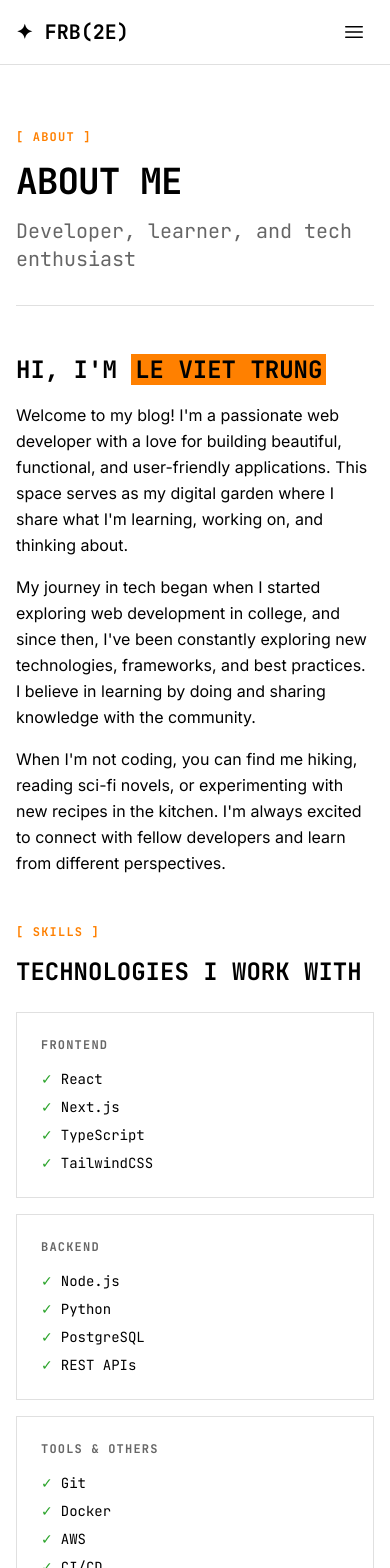
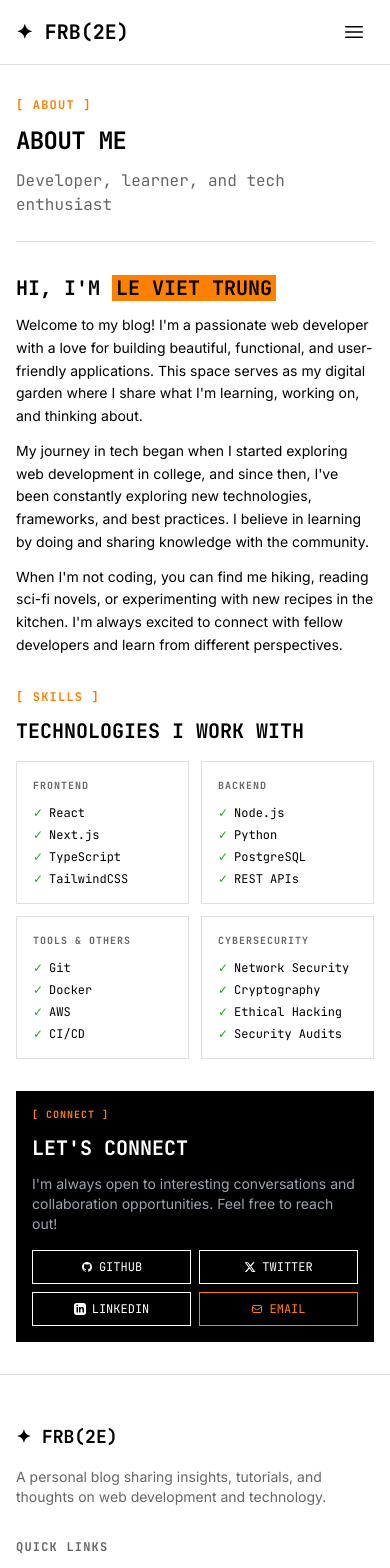
Before and after one commit to vietrux/freebee-blog, a Next.js app: page /about in a window 390 px wide. Shown: the top 1568 px of the page. Built offline with nearby package versions, Linux system fonts and the light colour scheme.

Commit message:
fix: responsive issue

```diff
--- a/app/about/page.tsx
+++ b/app/about/page.tsx
@@ -7,24 +7,24 @@ export const metadata: Metadata = {
 
 export default function AboutPage() {
   return (
-    <div className="mx-auto max-w-4xl px-4 py-16 sm:px-6 lg:px-8">
+    <div className="mx-auto max-w-4xl px-4 py-8 sm:py-16 sm:px-6 lg:px-8">
       {/* Header */}
-      <div className="mb-12 border-b border-border pb-8">
-        <span className="section-label block mb-4">[ ABOUT ]</span>
-        <h1 className="font-mono text-4xl font-bold tracking-tight text-foreground mb-4">
+      <div className="mb-8 sm:mb-12 border-b border-border pb-6 sm:pb-8">
+        <span className="section-label block mb-3 sm:mb-4">[ ABOUT ]</span>
+        <h1 className="font-mono text-2xl sm:text-4xl font-bold tracking-tight text-foreground mb-3 sm:mb-4">
           ABOUT ME
         </h1>
-        <p className="text-xl text-muted-foreground font-mono">
+        <p className="text-base sm:text-xl text-muted-foreground font-mono">
           Developer, learner, and tech enthusiast
         </p>
       </div>
 
       {/* Bio Section */}
-      <section className="mb-12">
-        <h2 className="font-mono text-2xl font-bold text-foreground mb-4">
+      <section className="mb-8 sm:mb-12">
+        <h2 className="font-mono text-xl sm:text-2xl font-bold text-foreground mb-3 sm:mb-4">
           HI, I'M <span className="bg-accent px-1">LE VIET TRUNG</span>
         </h2>
-        <div className="space-y-4 text-foreground leading-relaxed">
+        <div className="space-y-3 sm:space-y-4 text-sm sm:text-base text-foreground leading-relaxed">
           <p>
             Welcome to my blog! I'm a passionate web developer with a love for building
             beautiful, functional, and user-friendly applications. This space serves as
@@ -43,12 +43,12 @@ export default function AboutPage() {
       </section>
 
       {/* Skills Section */}
-      <section className="mb-12">
-        <span className="section-label block mb-4">[ SKILLS ]</span>
-        <h2 className="font-mono text-2xl font-bold text-foreground mb-6">
+      <section className="mb-8 sm:mb-12">
+        <span className="section-label block mb-3 sm:mb-4">[ SKILLS ]</span>
+        <h2 className="font-mono text-xl sm:text-2xl font-bold text-foreground mb-4 sm:mb-6">
           TECHNOLOGIES I WORK WITH
         </h2>
-        <div className="grid gap-4 md:grid-cols-2 lg:grid-cols-3 bg-white">
+        <div className="grid gap-3 sm:gap-4 grid-cols-2 lg:grid-cols-4 bg-white">
           {[
             {
               category: 'FRONTEND',
@@ -67,14 +67,14 @@ export default function AboutPage() {
               skills: ['Network Security', 'Cryptography', 'Ethical Hacking', 'Security Audits'],
             }
           ].map((group) => (
-            <div key={group.category} className="bg-background p-6 border border-border">
-              <h3 className="font-mono text-xs font-bold tracking-widest text-muted-foreground uppercase mb-4">
+            <div key={group.category} className="bg-background p-4 sm:p-6 border border-border">
+              <h3 className="font-mono text-[10px] sm:text-xs font-bold tracking-widest text-muted-foreground uppercase mb-3 sm:mb-4">
                 {group.category}
               </h3>
-              <ul className="space-y-2">
+              <ul className="space-y-1.5 sm:space-y-2">
                 {group.skills.map((skill) => (
-                  <li key={skill} className="flex items-center text-foreground font-mono text-sm">
-                    <span className="text-success mr-2">✓</span>
+                  <li key={skill} className="flex items-center text-foreground font-mono text-xs sm:text-sm">
+                    <span className="text-success mr-1.5 sm:mr-2">✓</span>
                     {skill}
                   </li>
                 ))}
@@ -85,25 +85,26 @@ export default function AboutPage() {
       </section>
 
       {/* Contact Section */}
-      <section className="card-featured p-8">
-        <span className="text-xs font-mono font-bold tracking-widest uppercase text-accent block mb-4">
+      {/* Contact Section */}
+      <section className="card-featured p-4 sm:p-8">
+        <span className="text-[10px] sm:text-xs font-mono font-bold tracking-widest uppercase text-accent block mb-3 sm:mb-4">
           [ CONNECT ]
         </span>
-        <h2 className="font-mono text-2xl font-bold mb-4">
+        <h2 className="font-mono text-xl sm:text-2xl font-bold mb-3 sm:mb-4">
           LET'S CONNECT
         </h2>
-        <p className="text-gray-400 mb-6">
+        <p className="text-sm sm:text-base text-gray-400 mb-4 sm:mb-6">
           I'm always open to interesting conversations and collaboration opportunities.
           Feel free to reach out!
         </p>
-        <div className="flex flex-wrap gap-3">
+        <div className="grid grid-cols-2 sm:flex sm:flex-wrap gap-2 sm:gap-3">
           <a
             href="https://github.com/vietrux"
             target="_blank"
             rel="noopener noreferrer"
-            className="inline-flex items-center px-4 py-2 border border-white text-white font-mono text-sm hover:bg-white hover:text-black transition-all"
+            className="inline-flex items-center justify-center px-3 sm:px-4 py-2 border border-white text-white font-mono text-xs sm:text-sm hover:bg-white hover:text-black transition-all"
           >
-            <svg className="mr-2 h-4 w-4" fill="currentColor" viewBox="0 0 24 24">
+            <svg className="mr-1.5 sm:mr-2 h-3 w-3 sm:h-4 sm:w-4" fill="currentColor" viewBox="0 0 24 24">
               <path fillRule="evenodd" d="M12 2C6.477 2 2 6.484 2 12.017c0 4.425 2.865 8.18 6.839 9.504.5.092.682-.217.682-.483 0-.237-.008-.868-.013-1.703-2.782.605-3.369-1.343-3.369-1.343-.454-1.158-1.11-1.466-1.11-1.466-.908-.62.069-.608.069-.608 1.003.07 1.531 1.032 1.531 1.032.892 1.53 2.341 1.088 2.91.832.092-.647.35-1.088.636-1.338-2.22-.253-4.555-1.113-4.555-4.951 0-1.093.39-1.988 1.029-2.688-.103-.253-.446-1.272.098-2.65 0 0 .84-.27 2.75 1.026A9.564 9.564 0 0112 6.844c.85.004 1.705.115 2.504.337 1.909-1.296 2.747-1.027 2.747-1.027.546 1.379.202 2.398.1 2.651.64.7 1.028 1.595 1.028 2.688 0 3.848-2.339 4.695-4.566 4.943.359.309.678.92.678 1.855 0 1.338-.012 2.419-.012 2.747 0 .268.18.58.688.482A10.019 10.019 0 0022 12.017C22 6.484 17.522 2 12 2z" clipRule="evenodd" />
             </svg>
             GITHUB
@@ -112,9 +113,9 @@ export default function AboutPage() {
             href="https://twitter.com/vietrux"
             target="_blank"
             rel="noopener noreferrer"
-            className="inline-flex items-center px-4 py-2 border border-white text-white font-mono text-sm hover:bg-white hover:text-black transition-all"
+            className="inline-flex items-center justify-center px-3 sm:px-4 py-2 border border-white text-white font-mono text-xs sm:text-sm hover:bg-white hover:text-black transition-all"
           >
-            <svg className="mr-2 h-4 w-4" fill="currentColor" viewBox="0 0 24 24">
+            <svg className="mr-1.5 sm:mr-2 h-3 w-3 sm:h-4 sm:w-4" fill="currentColor" viewBox="0 0 24 24">
               <path d="M18.244 2.25h3.308l-7.227 8.26 8.502 11.24H16.17l-5.214-6.817L4.99 21.75H1.68l7.73-8.835L1.254 2.25H8.08l4.713 6.231zm-1.161 17.52h1.833L7.084 4.126H5.117z" />
             </svg>
             TWITTER
@@ -123,18 +124,18 @@ export default function AboutPage() {
             href="https://linkedin.com/in/vietrux"
             target="_blank"
             rel="noopener noreferrer"
-            className="inline-flex items-center px-4 py-2 border border-white text-white font-mono text-sm hover:bg-white hover:text-black transition-all"
+            className="inline-flex items-center justify-center px-3 sm:px-4 py-2 border border-white text-white font-mono text-xs sm:text-sm hover:bg-white hover:text-black transition-all"
           >
-            <svg className="mr-2 h-4 w-4" fill="currentColor" viewBox="0 0 24 24">
+            <svg className="mr-1.5 sm:mr-2 h-3 w-3 sm:h-4 sm:w-4" fill="currentColor" viewBox="0 0 24 24">
               <path fillRule="evenodd" d="M19 0h-14c-2.761 0-5 2.239-5 5v14c0 2.761 2.239 5 5 5h14c2.762 0 5-2.239 5-5v-14c0-2.761-2.238-5-5-5zm-11 19h-3v-11h3v11zm-1.5-12.268c-.966 0-1.75-.79-1.75-1.764s.784-1.764 1.75-1.764 1.75.79 1.75 1.764-.783 1.764-1.75 1.764zm13.5 12.268h-3v-5.604c0-3.368-4-3.113-4 0v5.604h-3v-11h3v1.765c1.396-2.586 7-2.777 7 2.476v6.759z" clipRule="evenodd" />
             </svg>
             LINKEDIN
           </a>
           <a
             href="mailto:leviettrung.social@gmail.com"
-            className="inline-flex items-center px-4 py-2 border border-accent text-accent font-mono text-sm hover:bg-accent hover:text-black transition-all"
+            className="inline-flex items-center justify-center px-3 sm:px-4 py-2 border border-accent text-accent font-mono text-xs sm:text-sm hover:bg-accent hover:text-black transition-all"
           >
-            <svg className="mr-2 h-4 w-4" fill="none" viewBox="0 0 24 24" stroke="currentColor">
+            <svg className="mr-1.5 sm:mr-2 h-3 w-3 sm:h-4 sm:w-4" fill="none" viewBox="0 0 24 24" stroke="currentColor">
               <path strokeLinecap="round" strokeLinejoin="round" strokeWidth={2} d="M3 8l7.89 5.26a2 2 0 002.22 0L21 8M5 19h14a2 2 0 002-2V7a2 2 0 00-2-2H5a2 2 0 00-2 2v10a2 2 0 002 2z" />
             </svg>
             EMAIL
--- a/app/blog/[slug]/page.tsx
+++ b/app/blog/[slug]/page.tsx
@@ -53,14 +53,14 @@ export default async function BlogPostPage({ params }: PageProps) {
   const formattedDate = format(new Date(post.date), 'MMMM dd, yyyy')
 
   return (
-    <div className="mx-auto max-w-7xl px-4 py-16 sm:px-6 lg:px-8">
+    <div className="mx-auto max-w-7xl px-4 py-8 sm:py-16 sm:px-6 lg:px-8">
       <div className="flex gap-8">
         {/* Main Content */}
-        <article className="flex-1 min-w-0">
+        <article className="flex-1 min-w-0 max-w-4xl">
           {/* Back to Blog Link */}
           <Link
             href="/blog"
-            className="inline-flex items-center text-sm font-mono text-muted-foreground hover:text-accent transition-colors mb-8"
+            className="inline-flex items-center text-sm font-mono text-muted-foreground hover:text-accent transition-colors mb-6 sm:mb-8"
           >
             <svg
               className="mr-2 h-4 w-4"
@@ -79,18 +79,18 @@ export default async function BlogPostPage({ params }: PageProps) {
           </Link>
 
           {/* Post Header */}
-          <header className="mb-12 border-b border-border pb-8">
-            <div className="mb-4 flex flex-wrap items-center gap-4 text-sm font-mono text-muted-foreground uppercase tracking-wider">
+          <header className="mb-8 sm:mb-12 border-b border-border pb-6 sm:pb-8">
+            <div className="mb-4 flex flex-wrap items-center gap-2 sm:gap-4 text-xs sm:text-sm font-mono text-muted-foreground uppercase tracking-wider">
               <time dateTime={post.date}>{formattedDate}</time>
-              <span>•</span>
+              <span className="hidden sm:inline">•</span>
               <span>{post.readingTime}</span>
             </div>
 
-            <h1 className="font-mono text-4xl font-bold tracking-tight text-foreground mb-4 sm:text-5xl">
+            <h1 className="font-mono text-2xl sm:text-4xl lg:text-5xl font-bold tracking-tight text-foreground mb-4">
               {post.title.toUpperCase()}
             </h1>
 
-            <p className="text-xl text-muted-foreground mb-6">
+            <p className="text-base sm:text-xl text-muted-foreground mb-6">
               {post.description}
             </p>
 
@@ -100,7 +100,7 @@ export default async function BlogPostPage({ params }: PageProps) {
                   <Link
                     key={tag}
                     href={`/blog?tag=${encodeURIComponent(tag)}`}
-                    className="inline-flex items-center px-3 py-1 text-xs font-mono border border-border text-muted-foreground hover:border-foreground transition-colors"
+                    className="inline-flex items-center px-2 sm:px-3 py-1 text-xs font-mono border border-border text-muted-foreground hover:border-foreground transition-colors"
                   >
                     {tag.toUpperCase()}
                   </Link>
@@ -110,7 +110,7 @@ export default async function BlogPostPage({ params }: PageProps) {
           </header>
 
           {/* MDX Content */}
-          <div className="prose prose-lg max-w-none">
+          <div className="prose prose-sm sm:prose-lg max-w-none prose-headings:font-mono prose-headings:tracking-tight prose-pre:overflow-x-auto">
             <MDXRemote
               source={post.content}
               components={components}
@@ -152,8 +152,8 @@ export default async function BlogPostPage({ params }: PageProps) {
           </footer>
         </article>
 
-        {/* Table of Contents Sidebar */}
-        <aside className="w-64 flex-shrink-0">
+        {/* Table of Contents Sidebar - Only visible on XL screens */}
+        <aside className="hidden xl:block w-64 flex-shrink-0">
           <TableOfContents />
         </aside>
       </div>
--- a/app/blog/page.tsx
+++ b/app/blog/page.tsx
@@ -12,14 +12,14 @@ export default function BlogPage() {
   const allTags = getAllTags()
 
   return (
-    <div className="mx-auto max-w-7xl px-4 py-16 sm:px-6 lg:px-8">
+    <div className="mx-auto max-w-7xl px-4 py-8 sm:py-16 sm:px-6 lg:px-8">
       {/* Header */}
-      <div className="mb-12">
-        <span className="section-label block mb-4">[ ARTICLES ]</span>
-        <h1 className="font-mono text-4xl font-bold tracking-tight text-foreground mb-4">
+      <div className="mb-8 sm:mb-12">
+        <span className="section-label block mb-3 sm:mb-4">[ ARTICLES ]</span>
+        <h1 className="font-mono text-2xl sm:text-4xl font-bold tracking-tight text-foreground mb-3 sm:mb-4">
           BLOG
         </h1>
-        <p className="text-xl text-muted-foreground">
+        <p className="text-base sm:text-xl text-muted-foreground">
           Thoughts, tutorials, and insights on web development
         </p>
       </div>
--- a/app/page.tsx
+++ b/app/page.tsx
@@ -9,25 +9,25 @@ export default function HomePage() {
     <div className="flex flex-col">
       {/* Hero Section */}
       <section className="border-b border-border">
-        <div className="mx-auto max-w-7xl px-4 py-24 sm:px-6 sm:py-32 lg:px-8">
+        <div className="mx-auto max-w-7xl px-4 py-16 sm:py-24 sm:px-6 lg:py-32 lg:px-8">
           <div className="mx-auto max-w-4xl text-center">
-            <span className="section-label mb-6 block">[ PERSONAL BLOG ]</span>
-            <h1 className="font-mono text-4xl font-bold tracking-tight text-foreground sm:text-6xl mb-6">
+            <span className="section-label mb-4 sm:mb-6 block">[ PERSONAL BLOG ]</span>
+            <h1 className="font-mono text-2xl sm:text-4xl lg:text-6xl font-bold tracking-tight text-foreground mb-4 sm:mb-6">
               WELCOME TO MY{' '}
               <span className="bg-accent px-2">BLOG#</span>
             </h1>
-            <p className="text-lg leading-8 text-muted-foreground mb-10 max-w-2xl mx-auto">
+            <p className="text-sm sm:text-lg leading-7 sm:leading-8 text-muted-foreground mb-6 sm:mb-10 max-w-2xl mx-auto">
               Exploring the intersection of web development, technology, and innovation.
               Join me as I share insights, tutorials, and thoughts on building modern web applications.
             </p>
-            <div className="flex items-center justify-center gap-4">
+            <div className="flex flex-col sm:flex-row items-center justify-center gap-3 sm:gap-4">
               <Link href="/blog">
-                <button className="btn-primary">
+                <button className="btn-primary w-full sm:w-auto">
                   READ THE BLOG
                 </button>
               </Link>
               <Link href="/about">
-                <button className="btn-secondary">
+                <button className="btn-secondary w-full sm:w-auto">
                   ABOUT ME
                 </button>
               </Link>
@@ -39,31 +39,31 @@ export default function HomePage() {
       {/* Stats Section - E2B.dev style */}
       <section className="border-b border-border">
         <div className="mx-auto max-w-7xl">
-          <div className="grid grid-cols-1 md:grid-cols-3 divide-y md:divide-y-0 md:divide-x divide-border text-center">
-            <div className="py-8 px-4">
-              <div className="stat-number">1+</div>
-              <div className="stat-label mt-2">BLOG POSTS</div>
+          <div className="grid grid-cols-3 divide-x divide-border text-center">
+            <div className="py-6 sm:py-8 px-2 sm:px-4">
+              <div className="text-2xl sm:text-5xl font-bold font-mono">1+</div>
+              <div className="text-[10px] sm:text-xs font-mono uppercase tracking-wider text-muted-foreground mt-1 sm:mt-2">BLOG POSTS</div>
             </div>
-            <div className="py-8 px-4">
-              <div className="stat-number">3+</div>
-              <div className="stat-label mt-2">YEARS EXPERIENCE</div>
+            <div className="py-6 sm:py-8 px-2 sm:px-4">
+              <div className="text-2xl sm:text-5xl font-bold font-mono">3+</div>
+              <div className="text-[10px] sm:text-xs font-mono uppercase tracking-wider text-muted-foreground mt-1 sm:mt-2">YEARS EXP</div>
             </div>
-            <div className="py-8 px-4">
-              <div className="stat-number">∞</div>
-              <div className="stat-label mt-2">LEARNING PASSION</div>
+            <div className="py-6 sm:py-8 px-2 sm:px-4">
+              <div className="text-2xl sm:text-5xl font-bold font-mono">∞</div>
+              <div className="text-[10px] sm:text-xs font-mono uppercase tracking-wider text-muted-foreground mt-1 sm:mt-2">PASSION</div>
             </div>
           </div>
         </div>
       </section>
 
       {/* Featured Posts Section */}
-      <section className="mx-auto max-w-7xl px-4 py-16 sm:px-6 lg:px-8">
-        <div className="mb-12">
-          <span className="section-label block mb-4">[ LATEST POSTS ]</span>
-          <h2 className="font-mono text-3xl font-bold tracking-tight text-foreground mb-2">
+      <section className="mx-auto max-w-7xl px-4 py-10 sm:py-16 sm:px-6 lg:px-8">
+        <div className="mb-8 sm:mb-12">
+          <span className="section-label block mb-3 sm:mb-4">[ LATEST POSTS ]</span>
+          <h2 className="font-mono text-xl sm:text-3xl font-bold tracking-tight text-foreground mb-2">
             FEATURED ARTICLES
           </h2>
-          <p className="text-muted-foreground">
+          <p className="text-sm sm:text-base text-muted-foreground">
             Check out my latest articles and tutorials
           </p>
         </div>
--- a/components/blog/blog-card.tsx
+++ b/components/blog/blog-card.tsx
@@ -12,34 +12,39 @@ export function BlogCard({ post }: BlogCardProps) {
 
   return (
     <Link href={`/blog/${post.slug}`} className="block group">
-      <div className="card-feature h-full bg-white border border-border p-6">
-        <div className="flex items-center justify-between text-xs font-mono text-muted-foreground mb-4">
+      <div className="card-feature h-full bg-white border border-border p-4 sm:p-6">
+        <div className="flex items-center justify-between text-[10px] sm:text-xs font-mono text-muted-foreground mb-3 sm:mb-4">
           <time dateTime={post.date} className="uppercase tracking-wider">{formattedDate}</time>
           <span>{post.readingTime}</span>
         </div>
 
-        <h3 className="font-mono font-bold text-lg mb-2 group-hover:text-accent transition-colors">
+        <h3 className="font-mono font-bold text-base sm:text-lg mb-2 group-hover:text-accent transition-colors line-clamp-2">
           {post.title}
         </h3>
 
-        <p className="text-sm text-muted-foreground line-clamp-2 mb-4">
+        <p className="text-xs sm:text-sm text-muted-foreground line-clamp-2 mb-3 sm:mb-4">
           {post.description}
         </p>
 
         {post.tags && post.tags.length > 0 && (
-          <div className="flex flex-wrap gap-2 mb-4">
-            {post.tags.map((tag) => (
+          <div className="flex flex-wrap gap-1.5 sm:gap-2 mb-3 sm:mb-4">
+            {post.tags.slice(0, 3).map((tag) => (
               <span
                 key={tag}
-                className="inline-flex items-center px-2 py-0.5 text-xs font-mono border border-border text-muted-foreground"
+                className="inline-flex items-center px-1.5 sm:px-2 py-0.5 text-[10px] sm:text-xs font-mono border border-border text-muted-foreground"
               >
                 {tag.toUpperCase()}
               </span>
             ))}
+            {post.tags.length > 3 && (
+              <span className="text-[10px] sm:text-xs font-mono text-muted-foreground">
+                +{post.tags.length - 3}
+              </span>
+            )}
           </div>
         )}
 
-        <span className="text-sm font-mono text-foreground group-hover:text-accent transition-colors">
+        <span className="text-xs sm:text-sm font-mono text-foreground group-hover:text-accent transition-colors">
           READ MORE →
         </span>
       </div>
--- a/components/blog/search-and-filter.tsx
+++ b/components/blog/search-and-filter.tsx
@@ -31,12 +31,12 @@ export function SearchAndFilter({ posts, tags }: SearchAndFilterProps) {
   return (
     <>
       {/* Search and Filter */}
-      <div className="mb-8 space-y-4">
+      <div className="mb-6 sm:mb-8 space-y-3 sm:space-y-4">
         {/* Search Input */}
         <div className="relative">
           <div className="pointer-events-none absolute inset-y-0 left-0 flex items-center pl-3">
             <svg
-              className="h-5 w-5 text-muted-foreground"
+              className="h-4 w-4 sm:h-5 sm:w-5 text-muted-foreground"
               fill="none"
               viewBox="0 0 24 24"
               stroke="currentColor"
@@ -51,7 +51,7 @@ export function SearchAndFilter({ posts, tags }: SearchAndFilterProps) {
           </div>
           <input
             type="text"
-            className="block w-full border border-border bg-background pl-10 pr-3 py-3 font-mono text-sm text-foreground placeholder-muted-foreground focus:border-foreground focus:outline-none"
+            className="block w-full border border-border bg-background pl-9 sm:pl-10 pr-3 py-2.5 sm:py-3 font-mono text-xs sm:text-sm text-foreground placeholder-muted-foreground focus:border-foreground focus:outline-none"
             placeholder="SEARCH POSTS..."
             value={searchQuery}
             onChange={(e) => setSearchQuery(e.target.value)}
@@ -60,10 +60,10 @@ export function SearchAndFilter({ posts, tags }: SearchAndFilterProps) {
 
         {/* Tags Filter */}
         {tags.length > 0 && (
-          <div className="flex flex-wrap gap-2">
+          <div className="flex flex-wrap gap-1.5 sm:gap-2">
             <button
               onClick={() => setSelectedTag(null)}
-              className={`px-3 py-1.5 font-mono text-xs font-medium transition-all border ${
+              className={`px-2 sm:px-3 py-1 sm:py-1.5 font-mono text-[10px] sm:text-xs font-medium transition-all border ${
                 selectedTag === null
                   ? 'bg-foreground text-background border-foreground'
                   : 'bg-background text-muted-foreground border-border hover:border-foreground'
@@ -75,7 +75,7 @@ export function SearchAndFilter({ posts, tags }: SearchAndFilterProps) {
               <button
                 key={tag}
                 onClick={() => setSelectedTag(tag)}
-                className={`px-3 py-1.5 font-mono text-xs font-medium transition-all border ${
+                className={`px-2 sm:px-3 py-1 sm:py-1.5 font-mono text-[10px] sm:text-xs font-medium transition-all border ${
                   selectedTag === tag
                     ? 'bg-foreground text-background border-foreground'
                     : 'bg-background text-muted-foreground border-border hover:border-foreground'
@@ -89,22 +89,22 @@ export function SearchAndFilter({ posts, tags }: SearchAndFilterProps) {
       </div>
 
       {/* Results Count */}
-      <div className="mb-6">
-        <p className="text-sm font-mono text-muted-foreground">
+      <div className="mb-4 sm:mb-6">
+        <p className="text-xs sm:text-sm font-mono text-muted-foreground">
           [ {filteredPosts.length} {filteredPosts.length === 1 ? 'POST' : 'POSTS'} FOUND ]
         </p>
       </div>
 
       {/* Posts Grid */}
       {filteredPosts.length > 0 ? (
-        <div className="grid gap-4 md:grid-cols-2 lg:grid-cols-3 bg-white">
+        <div className="grid gap-3 sm:gap-4 grid-cols-1 sm:grid-cols-2 lg:grid-cols-3 bg-white">
           {filteredPosts.map((post) => (
             <BlogCard key={post.slug} post={post} />
           ))}
         </div>
       ) : (
-        <div className="text-center py-12 border border-border bg-white">
-          <p className="text-muted-foreground font-mono">
+        <div className="text-center py-8 sm:py-12 border border-border bg-white">
+          <p className="text-xs sm:text-sm text-muted-foreground font-mono">
             [ NO POSTS FOUND. TRY ADJUSTING YOUR SEARCH. ]
           </p>
         </div>
```
